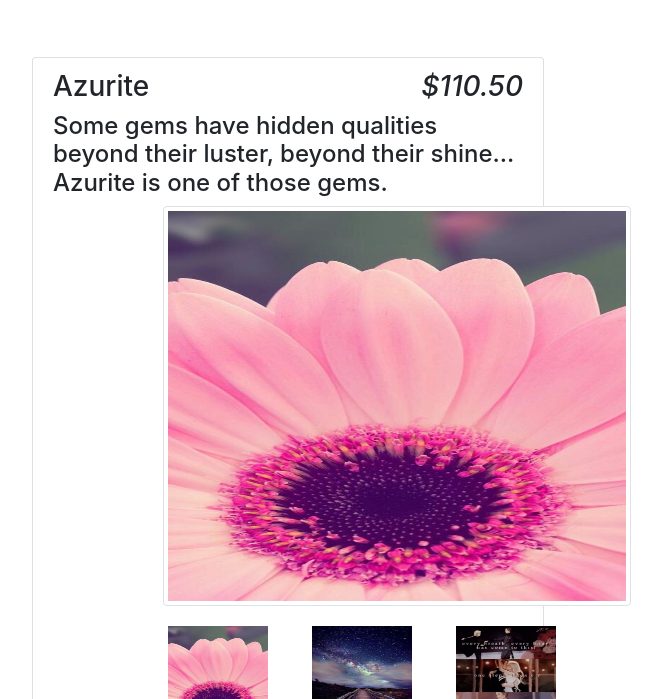
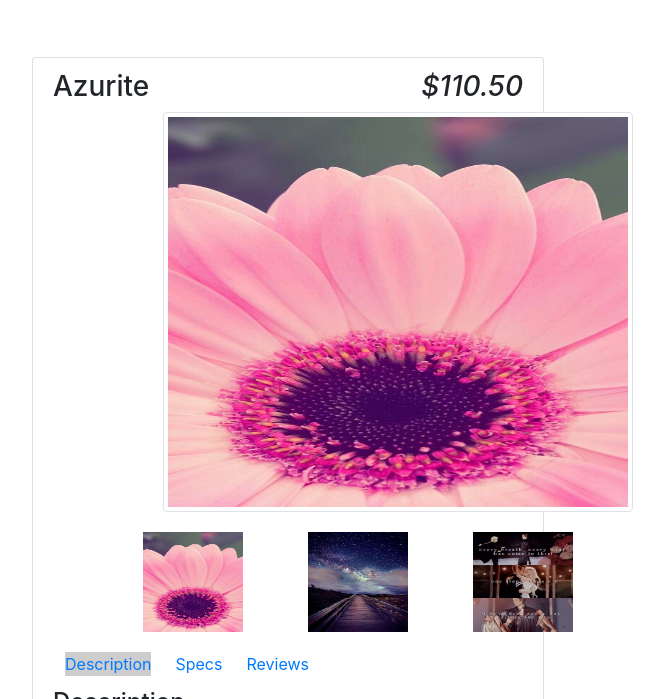
Before and after one commit to RosuAndreea/Angular-CodeSchool, a plain HTML site: page index.html in a window 1280 px wide. Shown: the part 101-800 px from the top of the page, without its empty margins (352-1016 px from the left). Drawn offline with nearby package versions, Linux system fonts and the light colour scheme.

Commit message:
Add item menu tabs

```diff
--- a/app.js
+++ b/app.js
@@ -1,8 +1,25 @@
 (function (){
     var app = angular.module("gemStore",[]);
 
-    app.controller('StoreController',function(){
+    app.controller('GalleryController',function(){
+        this.current = 0;
+        this.setCurrent = function(newGallery){
+            this.current = newGallery || 0;
+        }
+    });
+
+    app.controller('StoreController', function(){
         this.products = gems;
+    });
+
+    app.controller("TabController", function(){
+        this.tab = 1;
+        this.setTab = function(selectedTab){
+            this.tab = selectedTab;
+        };
+        this.isSet = function(checkTab) {
+            return this.tab === checkTab;
+        };
     });
 
     var gems = [{
--- a/index.html
+++ b/index.html
@@ -17,15 +17,38 @@
                     <em class="pull-right">{{product.price | currency}}</em>
                 </h3>
                 <!-- Image Gallery  -->
-                <div class="gallery" ng-show = "product.images.length > 0">
-                    <h4>{{product.description}}</h4>
-                    <img class="img img-circle img-thumbnail center-block" ng-src="{{product.images[0]}}" />
-                    <ul class="clearfix">
+                <section class="gallery" ng-show = "product.images.length" ng-controller = "GalleryController as gallery">
+                    <img class="img img-circle img-thumbnail center-block" ng-src="{{product.images[gallery.current]}}" />
+                    <ul class="clearfix list-inline thumbs">
                         <li class="small-image pull-left thumbnail" ng-repeat="image in product.images">
                             <img ng-src="{{image}}" />
                         </li>
                     </ul>
-                </div>
+                </section>
+                <section class="tab" ng-controller = "TabController as tab">
+                    <ul class="nav nav-pills">
+                        <li ng-class="{ active: tab.isSet(1) }">
+                            <a href ng-click="tab.setTab(1)">Description</a>
+                        </li>
+                        <li ng-class="{ active: tab.isSet(2) }">
+                            <a href ng-click="tab.setTab(2)">Specs</a>
+                        </li>
+                        <li ng-class="{ active: tab.isSet(3) }">
+                            <a href ng-click="tab.setTab(3)">Reviews</a>
+                        </li>
+                    </ul>
+                    <div ng-show="tab.isSet(1)">
+                        <h4>Description</h4>
+                        <blockquote>{{product.description}}</blockquote>
+                    </div>
+                    <div ng-show="tab.isSet(2)">
+                        <h4>Specs</h4>
+                        <blockquote>Shine: {{product.shine}}</blockquote>
+                    </div>
+                    <div ng-show="tab.isSet(3)">
+                        <h4>Reviews</h4>
+                    </div>
+                </section>
             </div>
         </div>
     </body>
--- a/style.css
+++ b/style.css
@@ -12,7 +12,7 @@
 .small-image {
     width: 16%;
     display: block;
-    margin-left: 75px;
+    margin-left: 90px;
 }
 .small-image img{
     width: 100px;
@@ -26,9 +26,15 @@
 }
 .img-thumbnail {
     height: 400px;
-    width: 468px;
+    width: 470px;
     margin-left: 110px
 }
 .pull-right {
     float: right;
 }
+.nav-pills li {
+    margin: 0 12px 12px 12px;
+}
+.active{
+    background: #CDCDCD;
+}
```
